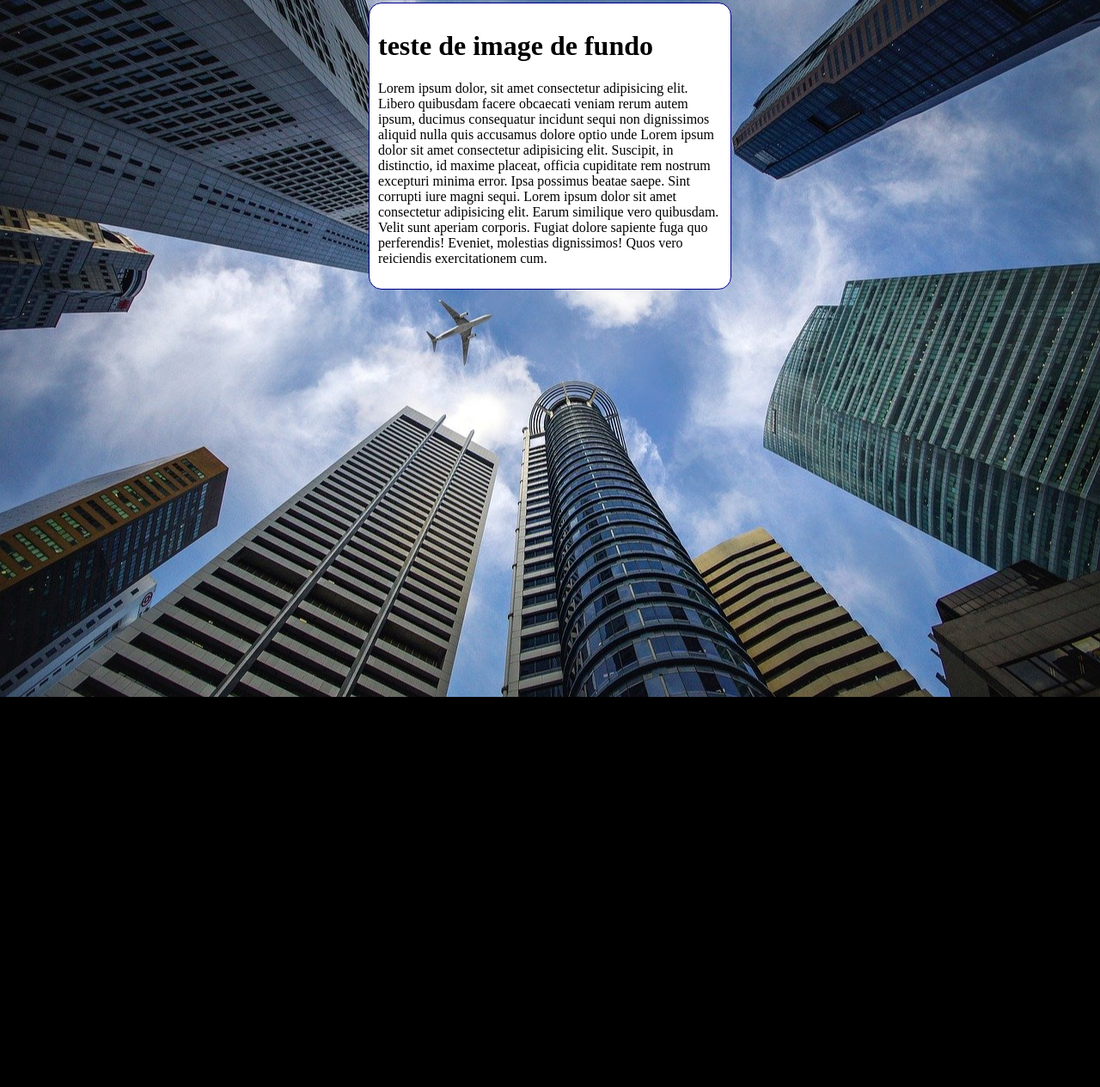
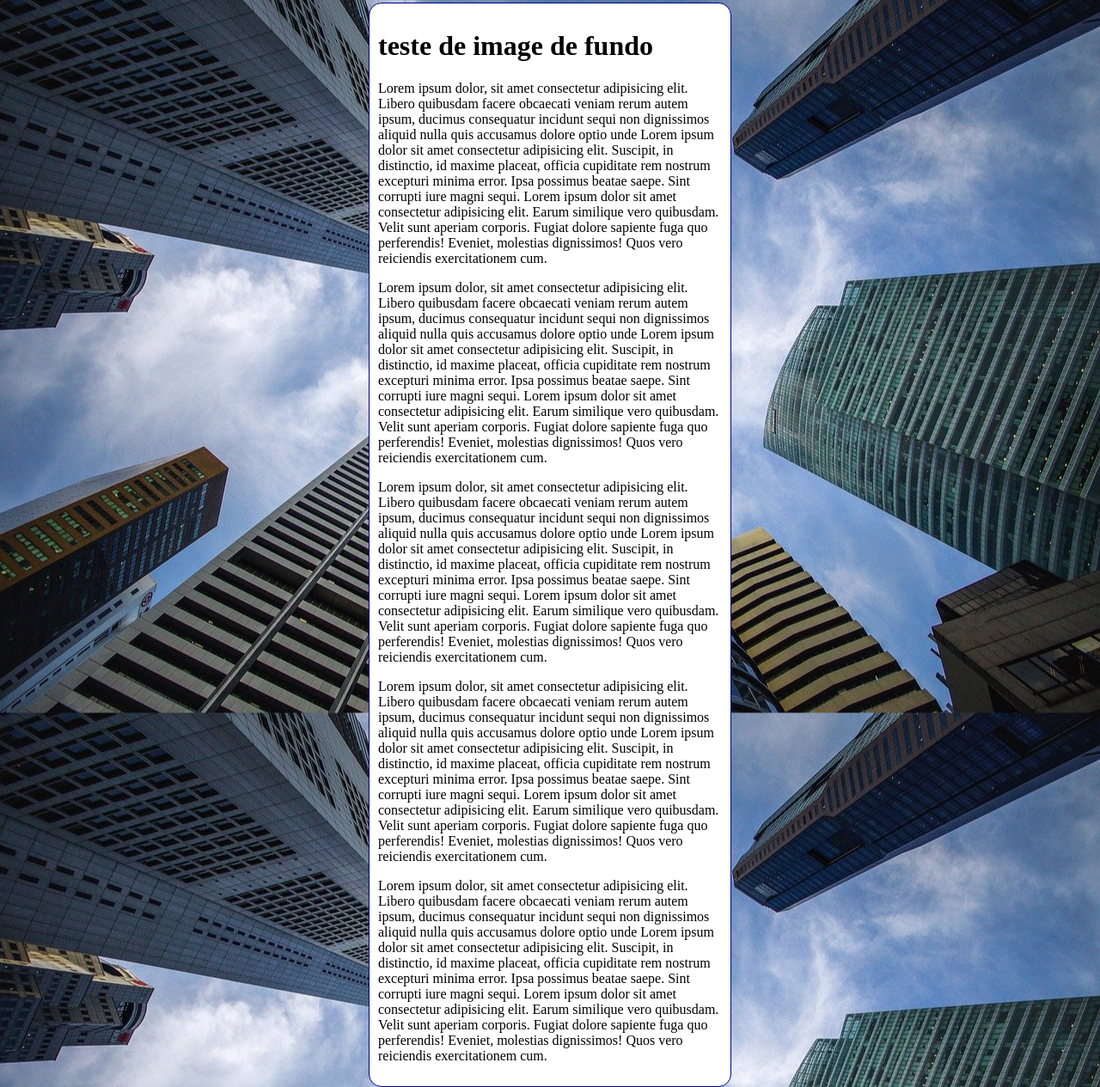
Before and after one commit to marcoantonio1330/html-css3, a plain HTML site: page exercicios/ex022/fundo006.html in a window 1280 px wide. Shown: the part 5-1270 px from the top of the page at 86% size. Before the commit the page ends 816 px from the top, so only its background shows below. Drawn offline with Linux system fonts and the light colour scheme.

Commit message:
Update fundo006.html

```diff
--- a/exercicios/ex022/fundo006.html
+++ b/exercicios/ex022/fundo006.html
@@ -10,7 +10,7 @@
             background-color: black;
             background-image: url('imagens/wallpaper002.jpg');
             background-position: center center;
-            background-repeat:no-repeat;
+            background-repeat:repeat-y;
             background-size: cover;
         }
         main{
@@ -29,6 +29,11 @@
             teste de image de fundo
         </h1>
         <p>Lorem ipsum dolor, sit amet consectetur adipisicing elit. Libero quibusdam facere obcaecati veniam rerum autem ipsum, ducimus consequatur incidunt sequi non dignissimos aliquid nulla quis accusamus dolore optio unde Lorem ipsum dolor sit amet consectetur adipisicing elit. Suscipit, in distinctio, id maxime placeat, officia cupiditate rem nostrum excepturi minima error. Ipsa possimus beatae saepe. Sint corrupti iure magni sequi. Lorem ipsum dolor sit amet consectetur adipisicing elit. Earum similique vero quibusdam. Velit sunt aperiam corporis. Fugiat dolore sapiente fuga quo perferendis! Eveniet, molestias dignissimos! Quos vero reiciendis exercitationem cum. </p>
+        <p>Lorem ipsum dolor, sit amet consectetur adipisicing elit. Libero quibusdam facere obcaecati veniam rerum autem ipsum, ducimus consequatur incidunt sequi non dignissimos aliquid nulla quis accusamus dolore optio unde Lorem ipsum dolor sit amet consectetur adipisicing elit. Suscipit, in distinctio, id maxime placeat, officia cupiditate rem nostrum excepturi minima error. Ipsa possimus beatae saepe. Sint corrupti iure magni sequi. Lorem ipsum dolor sit amet consectetur adipisicing elit. Earum similique vero quibusdam. Velit sunt aperiam corporis. Fugiat dolore sapiente fuga quo perferendis! Eveniet, molestias dignissimos! Quos vero reiciendis exercitationem cum. </p>
+        <p>Lorem ipsum dolor, sit amet consectetur adipisicing elit. Libero quibusdam facere obcaecati veniam rerum autem ipsum, ducimus consequatur incidunt sequi non dignissimos aliquid nulla quis accusamus dolore optio unde Lorem ipsum dolor sit amet consectetur adipisicing elit. Suscipit, in distinctio, id maxime placeat, officia cupiditate rem nostrum excepturi minima error. Ipsa possimus beatae saepe. Sint corrupti iure magni sequi. Lorem ipsum dolor sit amet consectetur adipisicing elit. Earum similique vero quibusdam. Velit sunt aperiam corporis. Fugiat dolore sapiente fuga quo perferendis! Eveniet, molestias dignissimos! Quos vero reiciendis exercitationem cum. </p>
+        <p>Lorem ipsum dolor, sit amet consectetur adipisicing elit. Libero quibusdam facere obcaecati veniam rerum autem ipsum, ducimus consequatur incidunt sequi non dignissimos aliquid nulla quis accusamus dolore optio unde Lorem ipsum dolor sit amet consectetur adipisicing elit. Suscipit, in distinctio, id maxime placeat, officia cupiditate rem nostrum excepturi minima error. Ipsa possimus beatae saepe. Sint corrupti iure magni sequi. Lorem ipsum dolor sit amet consectetur adipisicing elit. Earum similique vero quibusdam. Velit sunt aperiam corporis. Fugiat dolore sapiente fuga quo perferendis! Eveniet, molestias dignissimos! Quos vero reiciendis exercitationem cum. </p>
+        <p>Lorem ipsum dolor, sit amet consectetur adipisicing elit. Libero quibusdam facere obcaecati veniam rerum autem ipsum, ducimus consequatur incidunt sequi non dignissimos aliquid nulla quis accusamus dolore optio unde Lorem ipsum dolor sit amet consectetur adipisicing elit. Suscipit, in distinctio, id maxime placeat, officia cupiditate rem nostrum excepturi minima error. Ipsa possimus beatae saepe. Sint corrupti iure magni sequi. Lorem ipsum dolor sit amet consectetur adipisicing elit. Earum similique vero quibusdam. Velit sunt aperiam corporis. Fugiat dolore sapiente fuga quo perferendis! Eveniet, molestias dignissimos! Quos vero reiciendis exercitationem cum. </p>
+
     </main>
 </body>
 </html>
```
